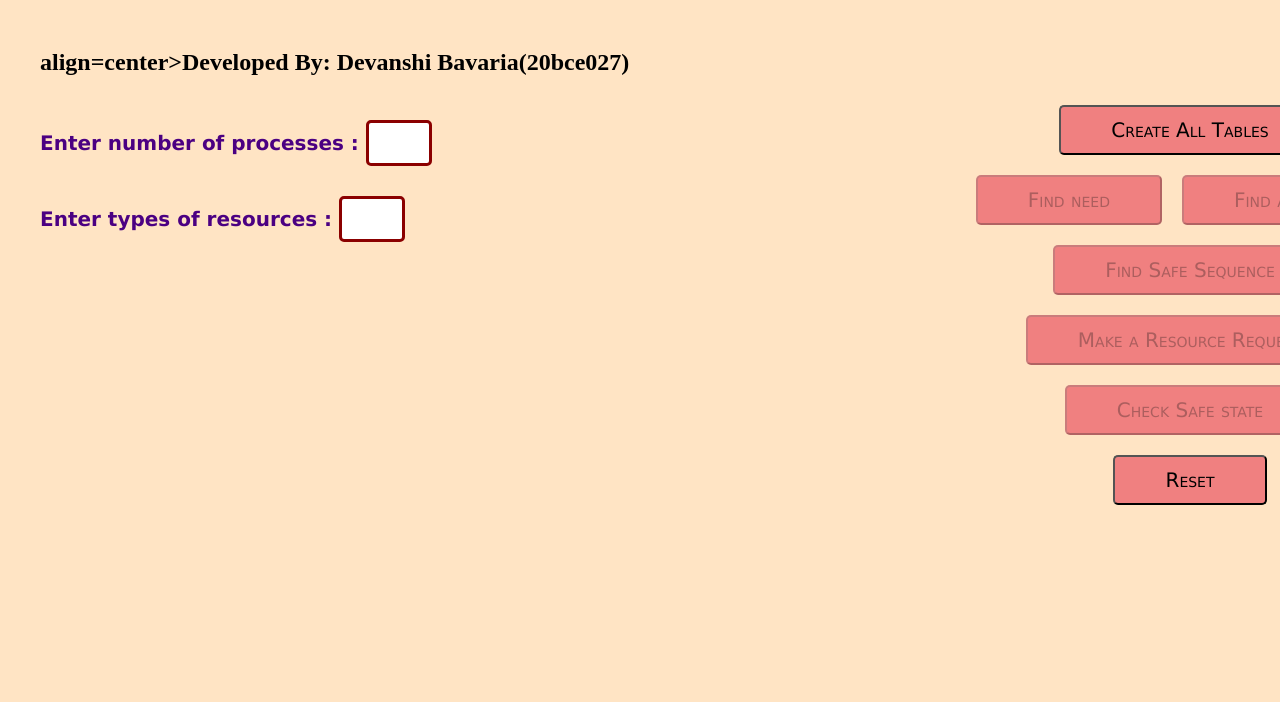
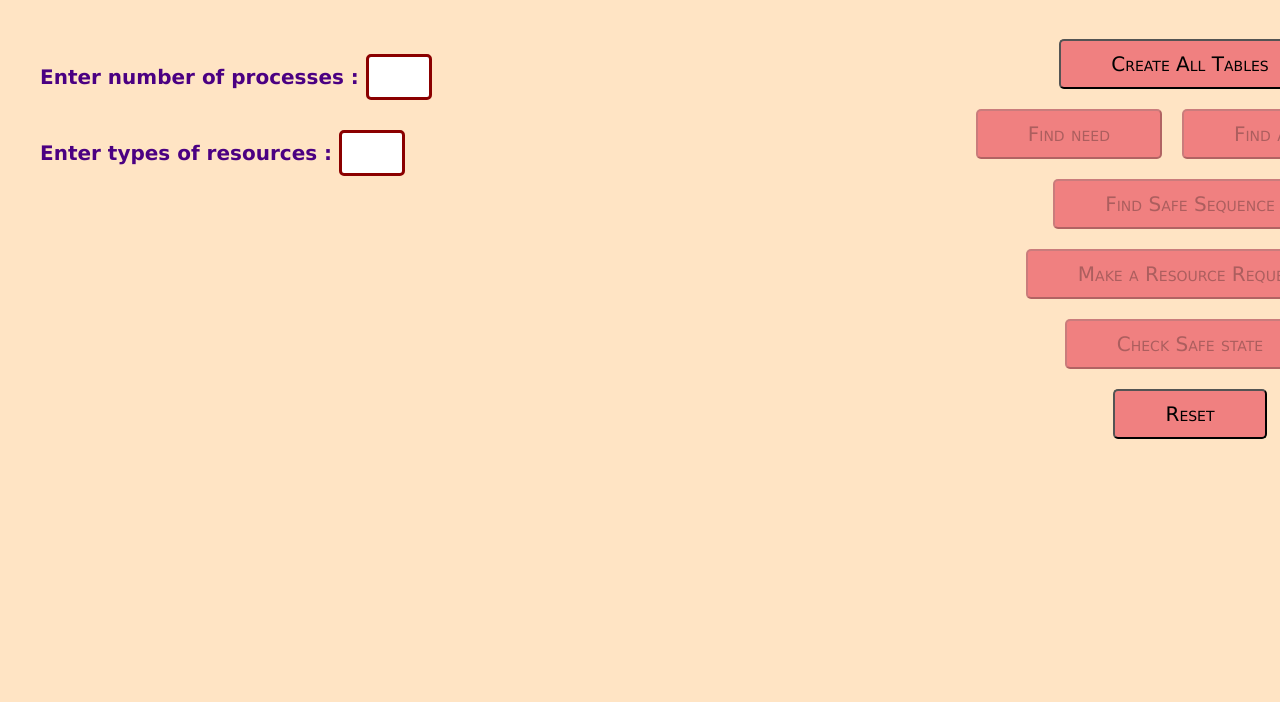
Before and after one commit to Devanshi-Bavaria/Bankers-Algorithm-Simulation, a plain HTML site: page index.html in a window 1280 px wide. Shown: the part 98-800 px from the top of the page. Drawn offline with Linux system fonts and the light colour scheme.

Commit message:
Update index.html

```diff
--- a/index.html
+++ b/index.html
@@ -11,7 +11,6 @@
 
     <h1>Banker's Algorithm</h1>
     <br>
-    <h2> align=center>Developed By: Devanshi Bavaria(20bce027)</h2>
 
     <div id="wrapper">
         <div id="inputs">
```
